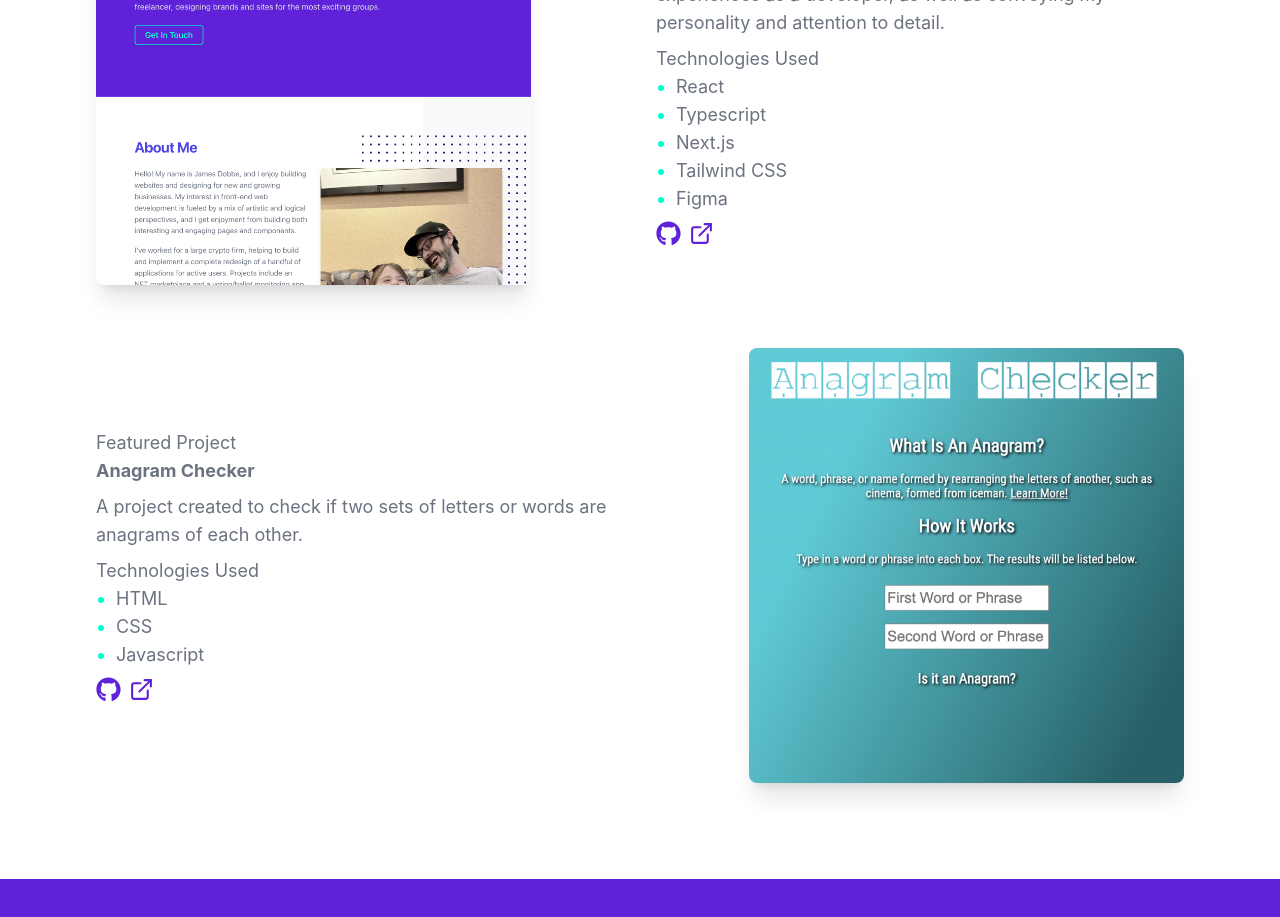
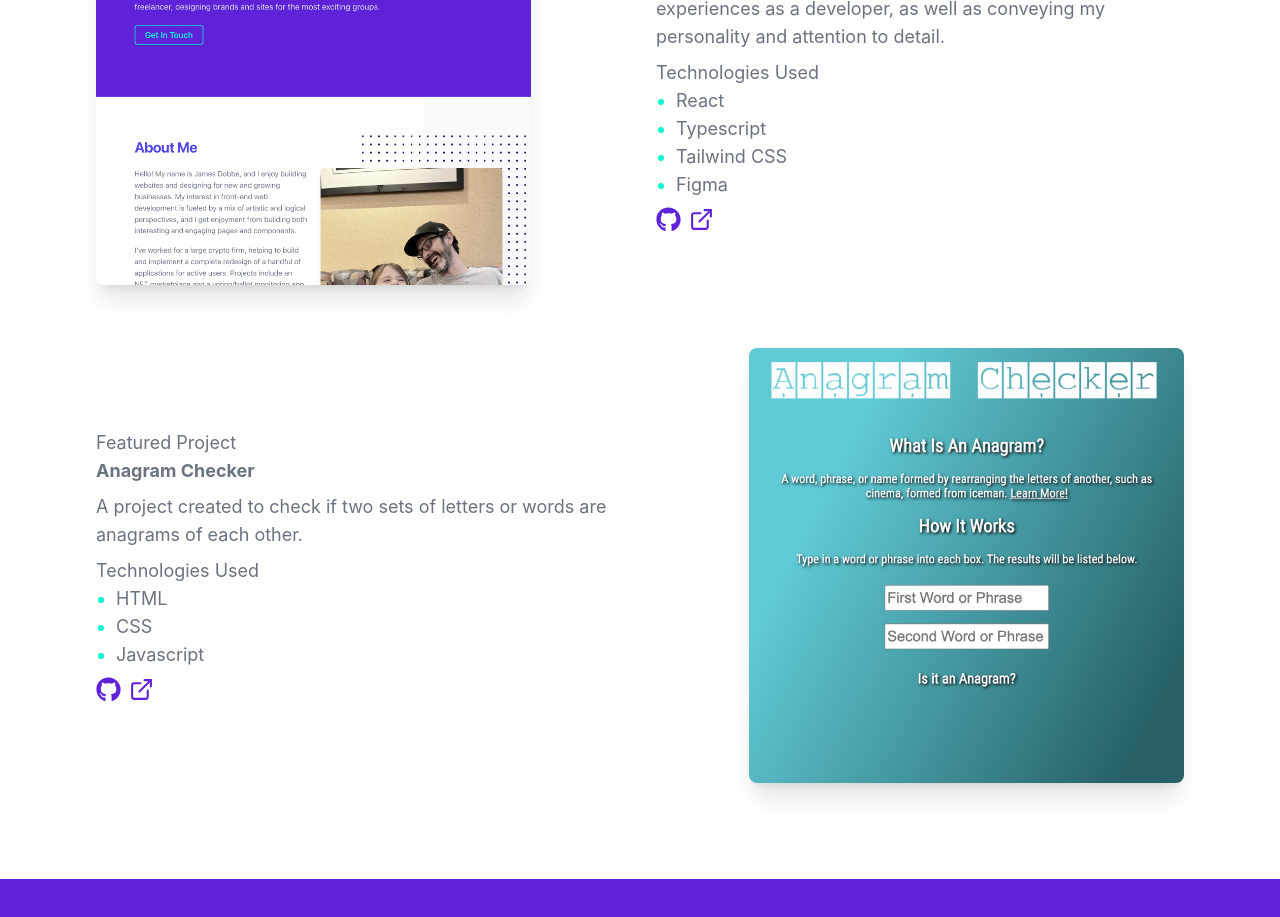
Before and after one commit to dobbe2/portfolio-2023, a React (Create React App) app: page / in a window 1280 px wide. Shown: the part 5640-6557 px from the top of the page. Built offline with nearby package versions, Linux system fonts and the light colour scheme.

Commit message:
Removed Next js tag from portfolio description

```diff
--- a/src/components/ui/Creations.jsx
+++ b/src/components/ui/Creations.jsx
@@ -66,7 +66,7 @@ const features = [
       description: 'Created a new personal portfolio page to showcase my experiences as a developer, as well as conveying my personality and attention to detail. ',
       imageSrc: portfolio,
       imageAlt: 'Screenshot of this portfolio',
-      tools: ['React', 'Typescript', 'Next.js', 'Tailwind CSS', 'Figma'],
+      tools: ['React', 'Typescript', 'Tailwind CSS', 'Figma'],
       href: 'https://dobbe2.github.io/portfolio-2023',
       github: 'https://github.com/dobbe2/portfolio-2023',
 
```
